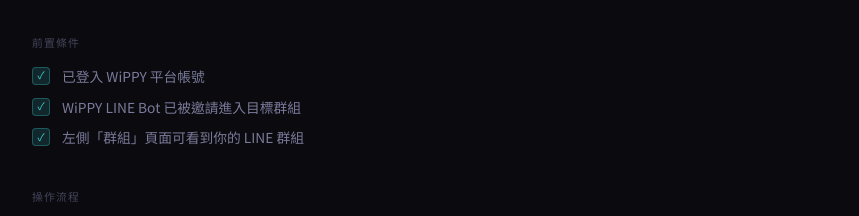
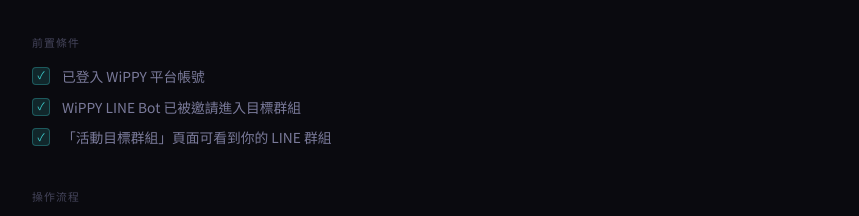
Before and after one commit to willychiu-0822/wippy-app, a plain HTML site: page index.html in a window 1280 px wide. Shown: the part 1500-1716 px from the top of the page, without its empty margins (210-1069 px from the left). Drawn offline with Linux system fonts and the light colour scheme.

Commit message:
修錯字

```diff
--- a/index.html
+++ b/index.html
@@ -1185,7 +1185,7 @@
     <div class="prereq-list" style="margin-bottom:2.5rem;">
       <div class="prereq-item"><div class="prereq-check">✓</div><span>已登入 WiPPY 平台帳號</span></div>
       <div class="prereq-item"><div class="prereq-check">✓</div><span>WiPPY LINE Bot 已被邀請進入目標群組</span></div>
-      <div class="prereq-item"><div class="prereq-check">✓</div><span>左側「群組」頁面可看到你的 LINE 群組</span></div>
+      <div class="prereq-item"><div class="prereq-check">✓</div><span>「活動目標群組」頁面可看到你的 LINE 群組</span></div>
     </div>
 
     <!-- 5 步驟流程 -->
```
